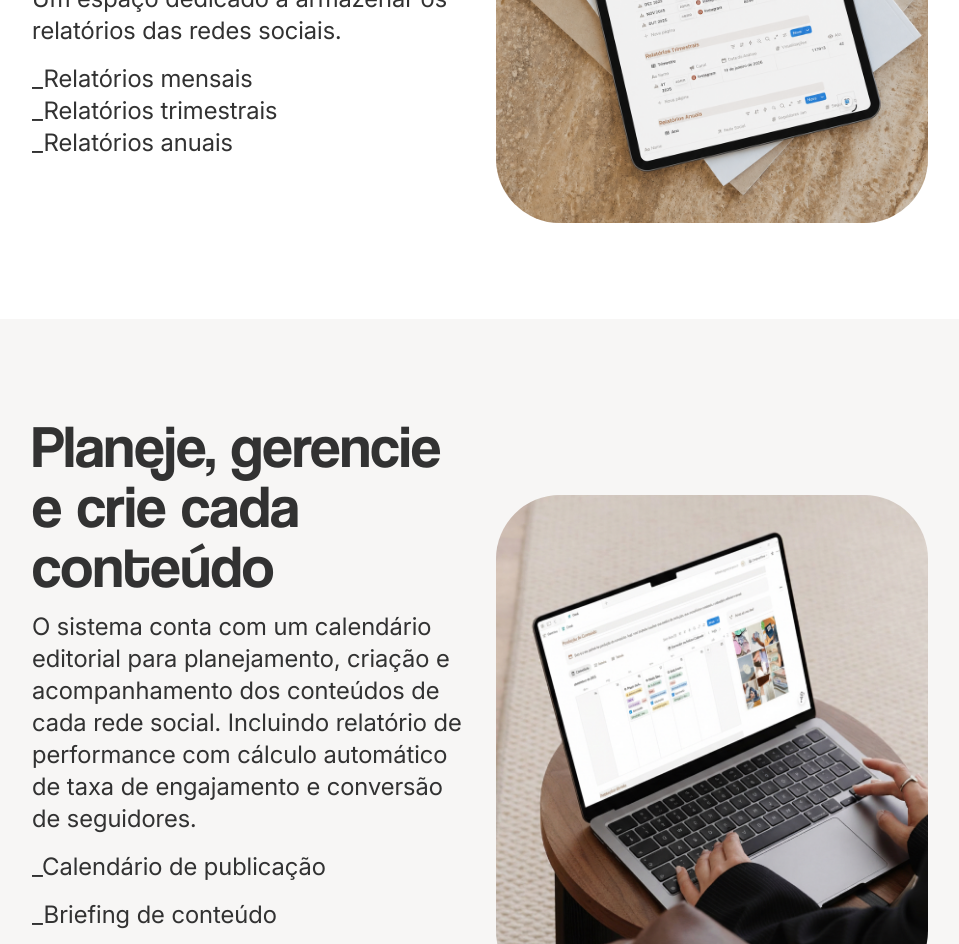
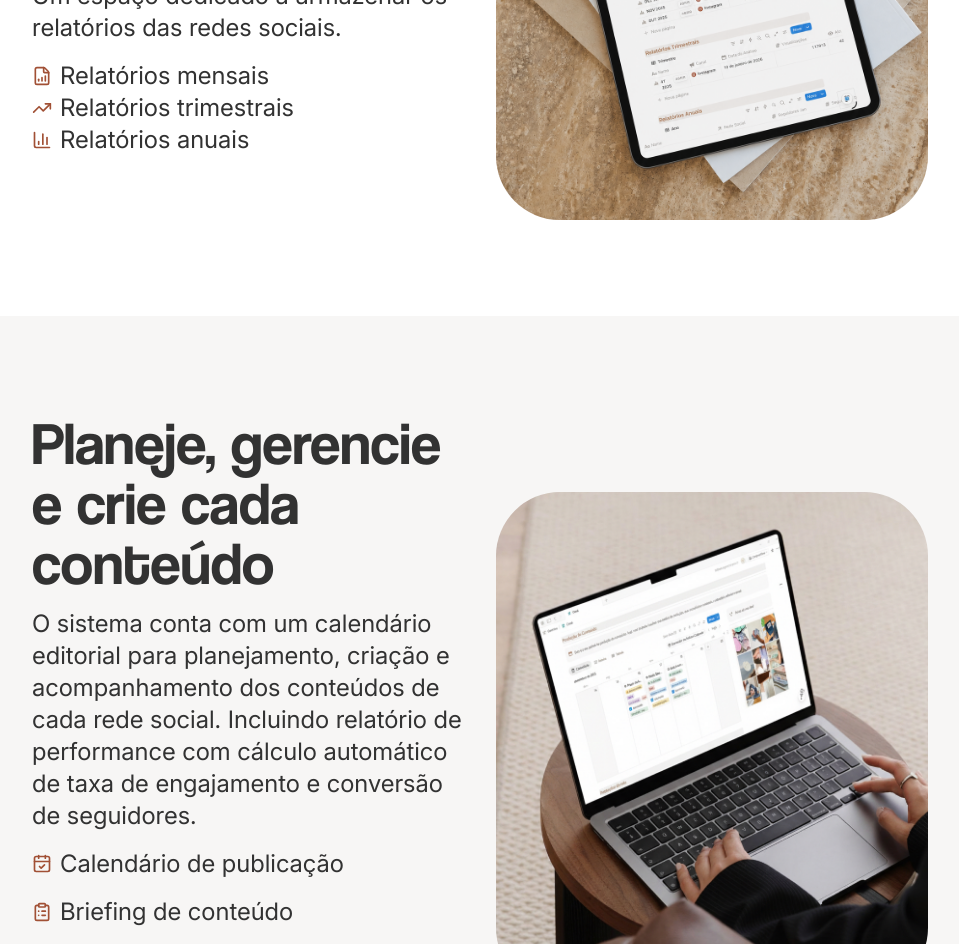
Before and after one commit to PedroHammes/onzeonze-lp-tsmp, a Next.js app: page / in a window 1280 px wide. Shown: the part 2580-3524 px from the top of the page, without its empty margins (160-1119 px from the left). Built offline with nearby package versions, Linux system fonts and the light colour scheme.

Commit message:
style: troca dos ícones

```diff
--- a/components/sections/section02Abbout.tsx
+++ b/components/sections/section02Abbout.tsx
@@ -17,10 +17,9 @@ export default function Section02Banner() {
             <div className="flex flex-col gap-8 lg:w-3/5">
                 <h2 className="font-heading text-5xl text-primary">O sistema mais completo do mercado</h2>
                     <div className="
-                    flex flex-row py-4 gap-2 justify-center items-center
-                    border-b border-foreground">
+                    flex flex-row py-4 gap-2 justify-center items-center">
                         <div className="shrink-0 w-8 h-8 flex items-center justify-center">
-                            <ArrowRight color="#a15035" size={48}/>
+                            <ArrowRight color="#a15035" size={40}/>
                         </div>
                         <div>
                             <h3 className="font-bold text-base mb-2">GERENCIAMENTO COMPLETO DE REDES SOCIAIS</h3>
@@ -28,10 +27,9 @@ export default function Section02Banner() {
                         </div>
                     </div>
                     <div className="
-                    flex flex-row py-4 gap-2 justify-center items-center
-                    border-b border-foreground">
+                    flex flex-row py-4 gap-2 justify-center items-center">
                         <div className="shrink-0 w-8 h-8 flex items-center justify-center">
-                            <ArrowRight color="#a15035" size={48}/>
+                            <ArrowRight color="#a15035" size={40}/>
                         </div>
                         <div>
                             <h3 className="font-bold text-base mb-2">UNIVERSO DA MARCA</h3>
@@ -39,10 +37,9 @@ export default function Section02Banner() {
                         </div>
                     </div>
                     <div className="
-                    flex flex-row py-4 gap-2 justify-center items-center
-                    border-b border-foreground">
+                    flex flex-row py-4 gap-2 justify-center items-center">
                         <div className="shrink-0 w-8 h-8 flex items-center justify-center">
-                            <ArrowRight color="#a15035" size={48}/>
+                            <ArrowRight color="#a15035" size={40}/>
                         </div>
                         <div>
                             <h3 className="font-bold text-base mb-2">ESPAÇO CLIENTE</h3>
--- a/components/sections/section04Features.tsx
+++ b/components/sections/section04Features.tsx
@@ -1,4 +1,5 @@
 import Image from "next/image"
+import { FileBarChart, TrendingUp, BarChart3 } from "lucide-react"
 
 export default function Section04Features() {
     return(
@@ -7,9 +8,17 @@ export default function Section04Features() {
             <div className="flex flex-col lg:w-1/2">
                 <h2 className="font-heading text-5xl lg:text-6xl text-primary">Otimize tempo nos relatórios de redes sociais</h2>
                 <p className="font-sans text-foreground text-base lg:text-2xl mt-4">Um espaço dedicado a armazenar os relatórios das redes sociais.</p>
-                <p className="font-sans text-foreground text-base lg:text-2xl mt-4">_Relatórios mensais</p>
-                <p className="font-sans text-foreground text-base lg:text-2xl">_Relatórios trimestrais</p>
-                <p className="font-sans text-foreground text-base lg:text-2xl">_Relatórios anuais</p>
+                <p className="flex flex-row gap-2 items-center font-sans text-foreground text-base lg:text-2xl mt-4">
+                    <FileBarChart color="#a15035" size={20}/>
+                    Relatórios mensais
+                </p>
+                <p className="flex flex-row gap-2 items-center font-sans text-foreground text-base lg:text-2xl">
+                    <TrendingUp color="#a15035" size={20}/>
+                    Relatórios trimestrais
+                </p>
+                <p className="flex flex-row gap-2 items-center font-sans text-foreground text-base lg:text-2xl">
+                    <BarChart3 color="#a15035" size={20}/>
+                    Relatórios anuais</p>
             </div>
 
             {/* Imagem */}
--- a/components/sections/section05Details.tsx
+++ b/components/sections/section05Details.tsx
@@ -1,4 +1,5 @@
 import Image from "next/image";
+import { CalendarCheck, ClipboardList, Activity, Grid3X3, Filter } from "lucide-react"
 
 export default function Section05Details() {
     return (
@@ -9,11 +10,26 @@ export default function Section05Details() {
                 <p className="font-sans text-foreground text-base lg:text-2xl">
                     O sistema conta com um calendário editorial para planejamento, criação e acompanhamento dos conteúdos de cada rede social. Incluindo relatório de performance com cálculo automático de taxa de engajamento e conversão de seguidores.
                 </p>
-                <p className="font-sans text-foreground text-base lg:text-2xl">_Calendário de publicação</p>
-                <p className="font-sans text-foreground text-base lg:text-2xl">_Briefing de conteúdo</p>
-                <p className="font-sans text-foreground text-base lg:text-2xl">_Relatório de performance</p>
-                <p className="font-sans text-foreground text-base lg:text-2xl">_Matriz de conteúdo</p>
-                <p className="font-sans text-foreground text-base lg:text-2xl">_Funil de vendas</p>
+                <p className="flex flex-row gap-2 items-center font-sans text-foreground text-base lg:text-2xl">
+                    <CalendarCheck color="#a15035" size={20}/>
+                    Calendário de publicação
+                </p>
+                <p className="flex flex-row gap-2 items-center font-sans text-foreground text-base lg:text-2xl">
+                    <ClipboardList color="#a15035" size={20}/>
+                    Briefing de conteúdo
+                </p>
+                <p className="flex flex-row gap-2 items-center font-sans text-foreground text-base lg:text-2xl">
+                    <Activity color="#a15035" size={20}/>
+                    Relatório de performance
+                </p>
+                <p className="flex flex-row gap-2 items-center font-sans text-foreground text-base lg:text-2xl">
+                    <Grid3X3 color="#a15035" size={20}/>
+                    Matriz de conteúdo
+                </p>
+                <p className="flex flex-row gap-2 items-center font-sans text-foreground text-base lg:text-2xl">
+                    <Filter color="#a15035" size={20}/>
+                    Funil de vendas
+                </p>
             </div>
 
             {/* Imagem */}
```
